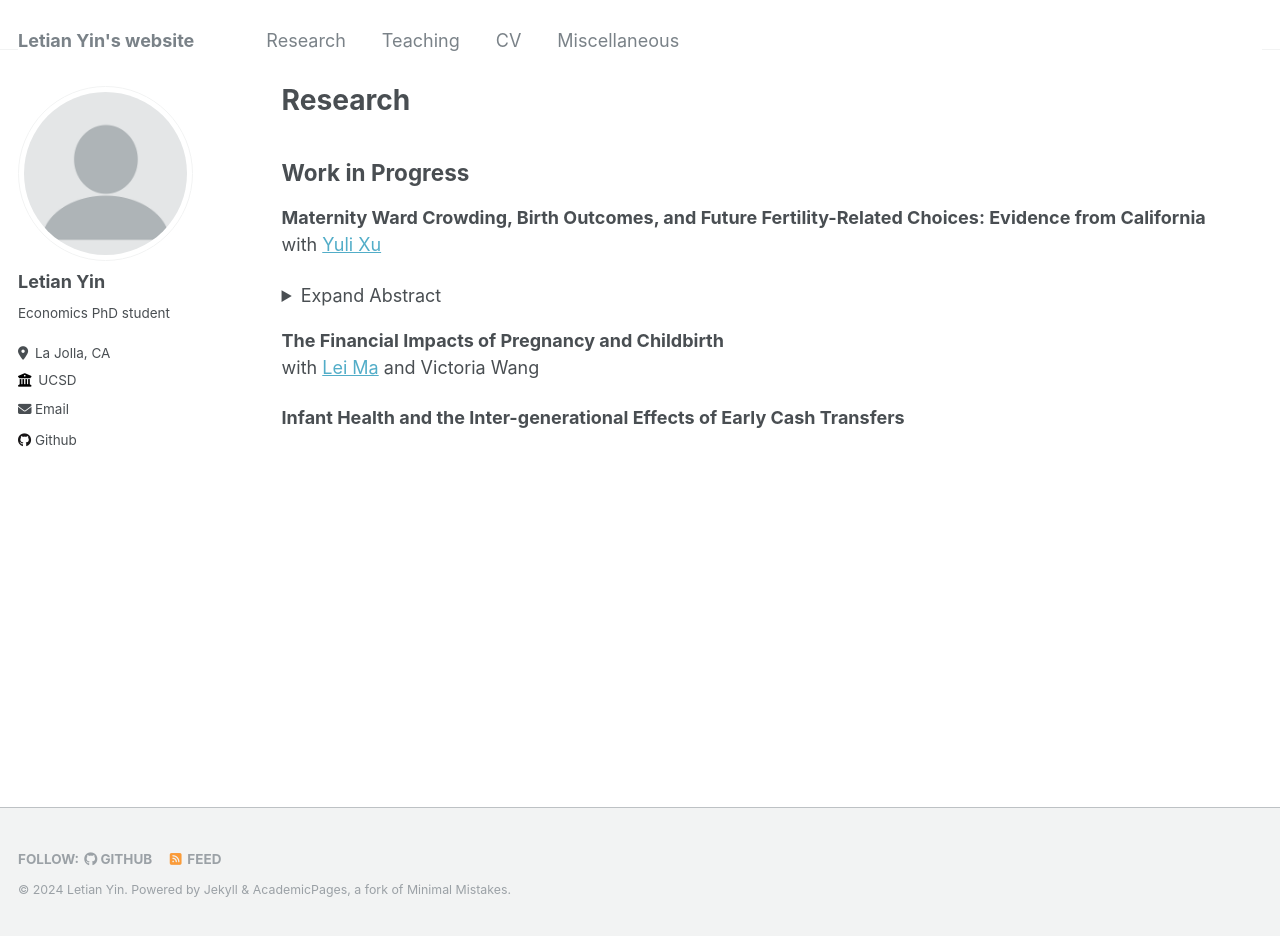
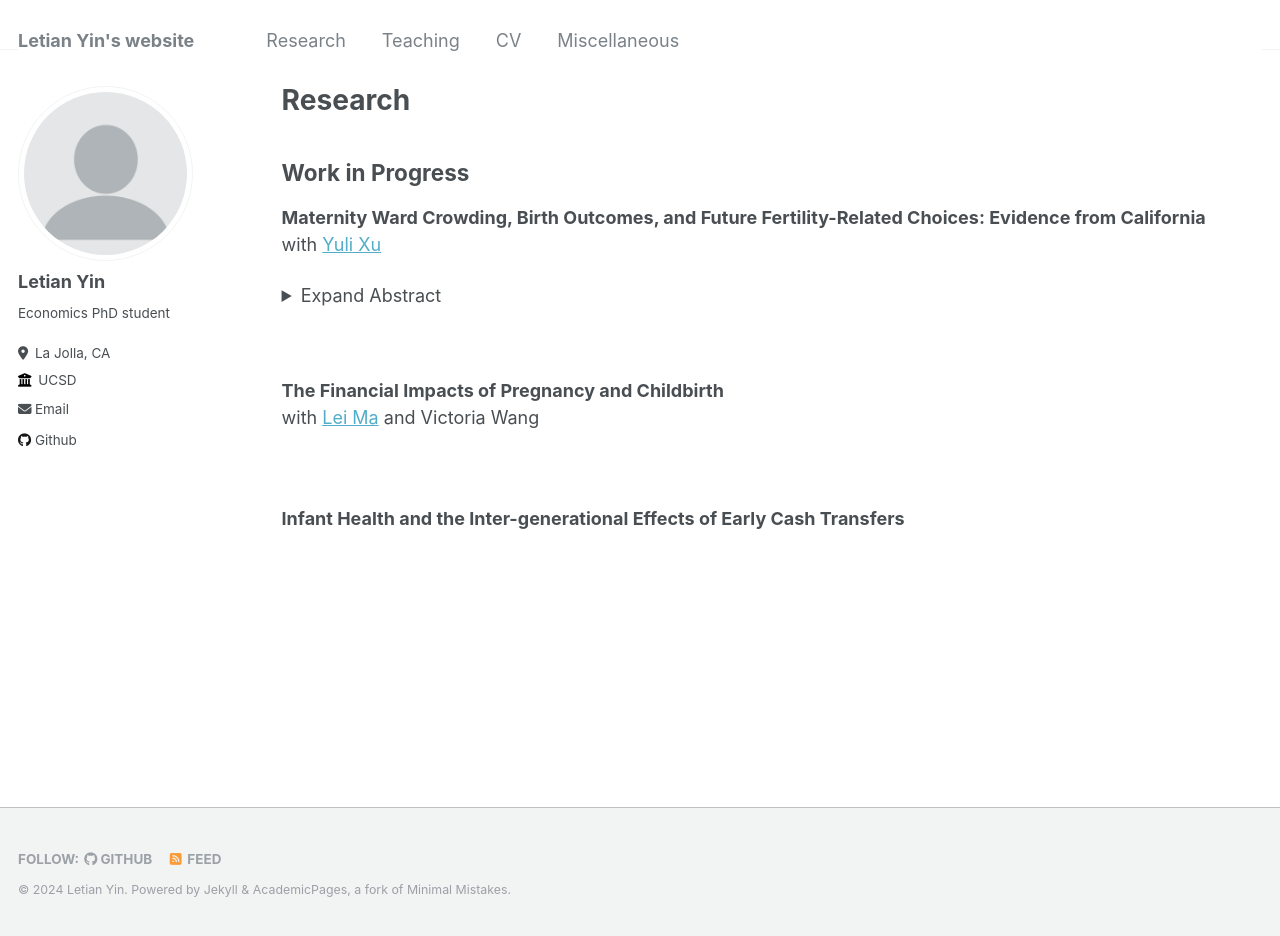
Before and after one commit to letian-yin/letian-yin.github.io, a Jekyll site: the page built from _pages/research.md, in a window 1280 px wide and 936 px high. Built offline with Jekyll 4.4.1, drawn with Linux system fonts in a browser that asks for light colours.

```diff
--- a/_pages/research.md
+++ b/_pages/research.md
@@ -12,7 +12,11 @@ with [Yuli Xu](https://sites.google.com/view/yulixu-econ)
 Our paper examines how overcrowding in maternity wards influences concurrent birth outcomes and mothers' future fertility and hospital choices. We leverage day-to-day fluctuations in birth counts at Californian hospitals as a proxy for overcrowding. We find a notable reduction in the use of procedures such as C-sections, epidurals, inductions, and augmentations on crowded days, without compromising maternal or infant health. While there is no effect on future fertility, mothers—particularly non-Black, more educated, and those in less deprived counties—are more likely to switch hospitals or to a non-hospital setting for their next birth after experiencing overcrowding. We do not find specific patterns in their choice of subsequent hospitals, attributing the decision to negative first-birth experiences.
 </details>
 
+<p>&nbsp;</p>  <!-- This adds a blank line -->
+
 **The Financial Impacts of Pregnancy and Childbirth** \
 with [Lei Ma](https://leima-econ.com/) and Victoria Wang
 
+<p>&nbsp;</p>  <!-- This adds a blank line -->
+
 **Infant Health and the Inter-generational Effects of Early Cash Transfers**
```
